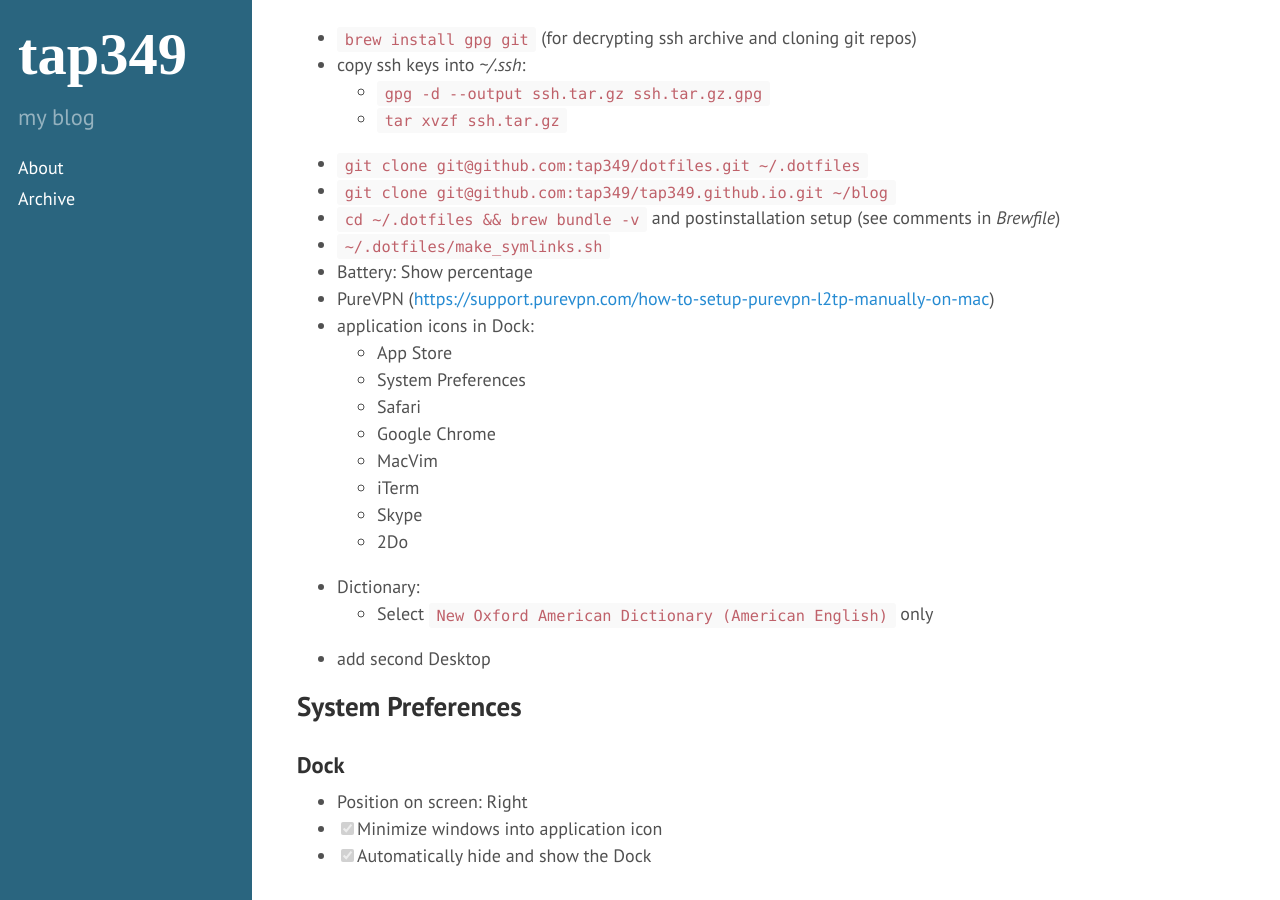
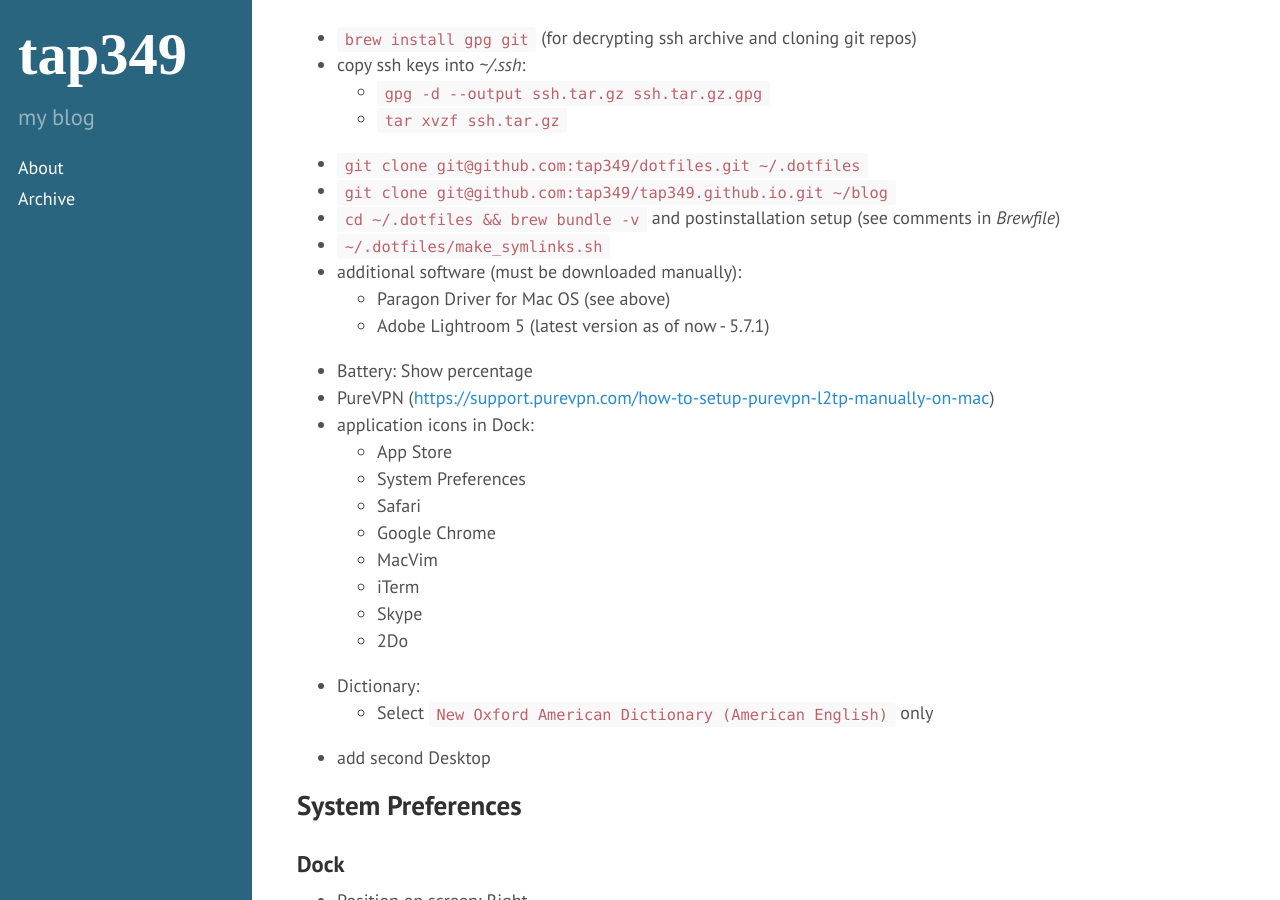
Before and after one commit to tap349/tap349.github.io, a Jekyll site: the page built from _posts/2016-10-03-macos-configuration.md, in a window 1280 px wide and 900 px high, scrolled down 439 px. Built offline with Jekyll 4.4.1, drawn with Linux system fonts in a browser that asks for light colours.

Commit message:
update 2016-11-06_15:56:00

```diff
--- a/_posts/2016-10-03-macos-configuration.md
+++ b/_posts/2016-10-03-macos-configuration.md
@@ -31,6 +31,9 @@
 - `cd ~/.dotfiles && brew bundle -v` and postinstallation setup
   (see comments in _Brewfile_)
 - `~/.dotfiles/make_symlinks.sh`
+- additional software (must be downloaded manually):
+  - Paragon Driver for Mac OS (see above)
+  - Adobe Lightroom 5 (latest version as of now - 5.7.1)
 - Battery: Show percentage
 - PureVPN (<https://support.purevpn.com/how-to-setup-purevpn-l2tp-manually-on-mac>)
 - application icons in Dock:
```
